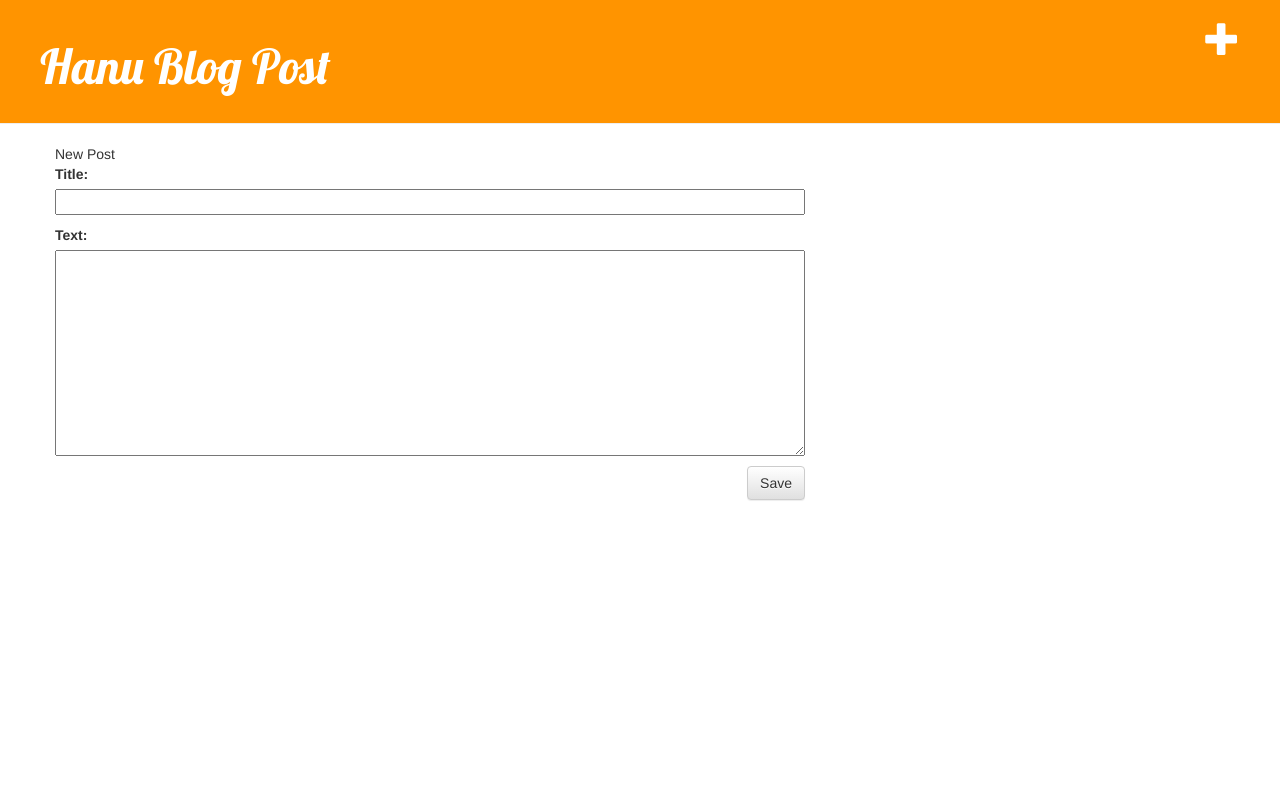
After one commit to hanupriya/my_first_blogsite, a Django app: page /post/new/ in a window 1280 px wide. The commit adds this page. Run offline with Django 3.2, Linux system fonts and the light colour scheme; a user stored in the database is signed in; some libraries are stand-ins or nearby versions.

Commit message:
Added views to create/edit blog and added user authentication

```diff
--- /dev/null
+++ b/blog/Static/css/blog.css
@@ -0,0 +1,46 @@
+.page-header {
+    background-color: #ff9400;
+    margin-top: 0;
+    padding: 20px 20px 20px 40px;
+}
+
+.page-header h1, .page-header h1 a, .page-header h1 a:visited, .page-header h1 a:active {
+    color: #ffffff;
+    font-size: 36pt;
+    text-decoration: none;
+}
+
+.content {
+    margin-left: 40px;
+}
+
+h1, h2, h3, h4 {
+    font-family: 'Lobster', cursive;
+}
+
+.date {
+    color: #828282;
+}
+
+.save {
+    float: right;
+}
+
+.post-form textarea, .post-form input {
+    width: 100%;
+}
+
+.top-menu, .top-menu:hover, .top-menu:visited {
+    color: #ffffff;
+    float: right;
+    font-size: 26pt;
+    margin-right: 20px;
+}
+
+.post {
+    margin-bottom: 70px;
+}
+
+.post h1 a, .post h1 a:visited {
+    color: #000000;
+}
--- /dev/null
+++ b/blog/forms.py
@@ -0,0 +1,8 @@
+from django import forms
+from .models import Post
+
+class Postform(forms.ModelForm):
+
+    class Meta:
+        model = Post
+        fields = ('title','text',)
--- /dev/null
+++ b/blog/templates/blog/base.html
@@ -0,0 +1,28 @@
+{% load staticfiles %}
+<html>
+    <head>
+        <title>Hanu's Blog</title>
+        <link rel="stylesheet" href="//maxcdn.bootstrapcdn.com/bootstrap/3.2.0/css/bootstrap.min.css">
+            <link rel="stylesheet" href="//maxcdn.bootstrapcdn.com/bootstrap/3.2.0/css/bootstrap-theme.min.css">
+                <link href="//fonts.googleapis.com/css?family=Lobster&subset=latin,latin-ext" rel="stylesheet" type="text/css">
+                    <link rel="stylesheet" href="{% static 'css/blog.css' %}">
+                        </head>
+    <body>
+        <div class="page-header">
+            {% if user.is_authenticated %}
+                <a href="{% url 'post_new' %}" class="top-menu"><span class="glyphicon glyphicon-plus"></span></a>
+            {% endif %}
+            <h1><a href="/https://djangogirls.org">Hanu Blog Post</a></h1>
+        </div>
+
+        <div class="content container">
+            <div class="row">
+                <div class="col-md-8">
+                    {% block content %}
+                    {% endblock %}
+                </div>
+            </div>
+        </div>
+
+    </body>
+</html>
--- /dev/null
+++ b/blog/templates/blog/post_edit.html
@@ -0,0 +1,11 @@
+{% extends 'blog/base.html' %}
+
+{% block content %}
+
+    <h>New Post</h>
+        <form method = "POST" class = "post-form">{% csrf_token %}
+            {{ form.as_p }}
+            <button type = "submit" class = "save btn btn-default">Save</button>
+        </form>
+
+{% endblock %}
--- a/blog/urls.py
+++ b/blog/urls.py
@@ -5,4 +5,9 @@ from . import views
 ''' url paterns '''
 
 urlpatterns = [ url(r'^$',views.post_list, name = 'post_list'),
+               url(r'^post/(?P<pk>\d+)/$',views.post_detail, name = 'post_detail'),
+               url(r'^post/new/$',views.post_new, name = 'post_new'),
+               url(r'^post/(?P<pk>\d+)/edit/$' ,views.post_edit, name = 'post_edit'),
+
+
                ]
--- a/blog/views.py
+++ b/blog/views.py
@@ -1,9 +1,45 @@
 from django.shortcuts import render
+from django.shortcuts import render, get_object_or_404
 from .models import Post
+from .forms import Postform
+from django.shortcuts import redirect
 from django.utils import timezone
 # Create your views here.
 
 
 def post_list(request):
-    posts = Post.objects.filter(title__contains='Energy').order_by('published_date') #created a QuerySet
+    posts = Post.objects.all() #filter(title__contains='Energy').order_by('published_date') #created a QuerySet
     return render(request, 'blog/post_list.html',{'posts':posts}) #request: anything from user / blog/post_list.html: template page /posts : to fill in the template with data
+
+def post_detail(request,pk):
+    Post.objects.get(pk=pk)
+    post = get_object_or_404(Post, pk=pk)
+    return render(request, 'blog/post_detail.html', {'post':post})
+
+def post_new(request):
+    if request.method == "POST":
+        form = Postform(request.POST)
+        if(form.is_valid()):
+            post = form.save(commit=False)
+            post.author = request.user
+            post.published_date = timezone.now()
+            post.save()
+            return redirect('post_detail', pk=post.pk)
+    else:
+       form = Postform()
+    return render(request, 'blog/post_edit.html',{'form':form})
+
+
+def post_edit(request, pk):
+    post = get_object_or_404(Post, pk=pk)
+    if request.method == "POST":
+         form = Postform(request.POST, instance=post)
+         if(form.is_valid()):
+            post = form.save(commit=False)
+            post.author = request.user
+            post.published_date = timezone.now()
+            post.save()
+            return redirect('post_detail', pk=post.pk)
+    else:
+        form = Postform(instance=post)
+    return render(request, 'blog/post_edit.html', {'form': form})
```
Also changed, not shown: blog/templates/blog/post_detail.html (added, +15 -0 lines), blog/templates/blog/post_list.html (+12 -17 lines), db.sqlite3.
